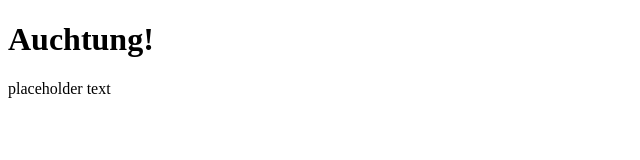
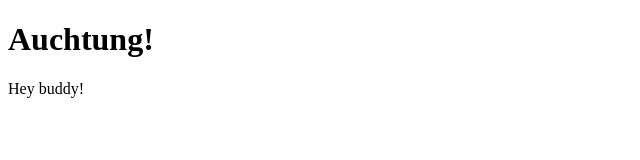
Before and after one commit to HighLord-Syagrius/pi_docker, a plain HTML site: page yumzibah/overrides/index.html in a window 1280 px wide. Shown: the full height of the page, 0-640 px from the left. Drawn offline with Linux system fonts and the light colour scheme.

Commit message:
testing change

```diff
--- a/yumzibah/overrides/index.html
+++ b/yumzibah/overrides/index.html
@@ -5,6 +5,6 @@
   </head>
   <body>
     <h1>Auchtung!</h1>
-    <p>placeholder text</p>
+    <p>Hey buddy!</p>
   </body>
 </html>
```
Also changed, not shown: yumzibah/overrides/favicon.ico (added), 1 other file.
